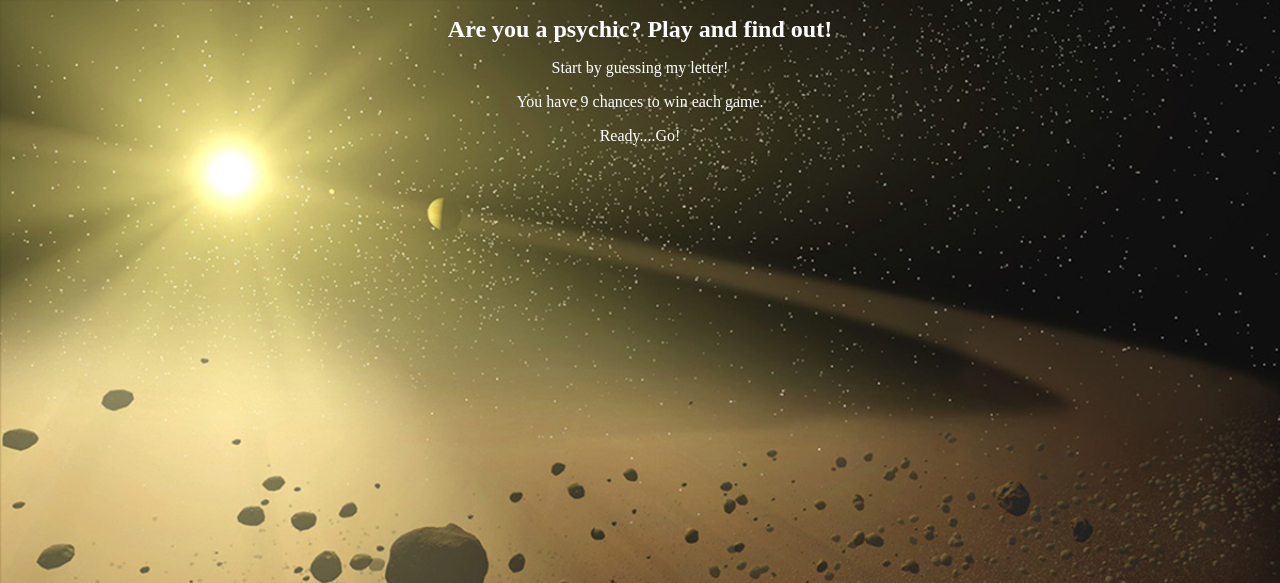
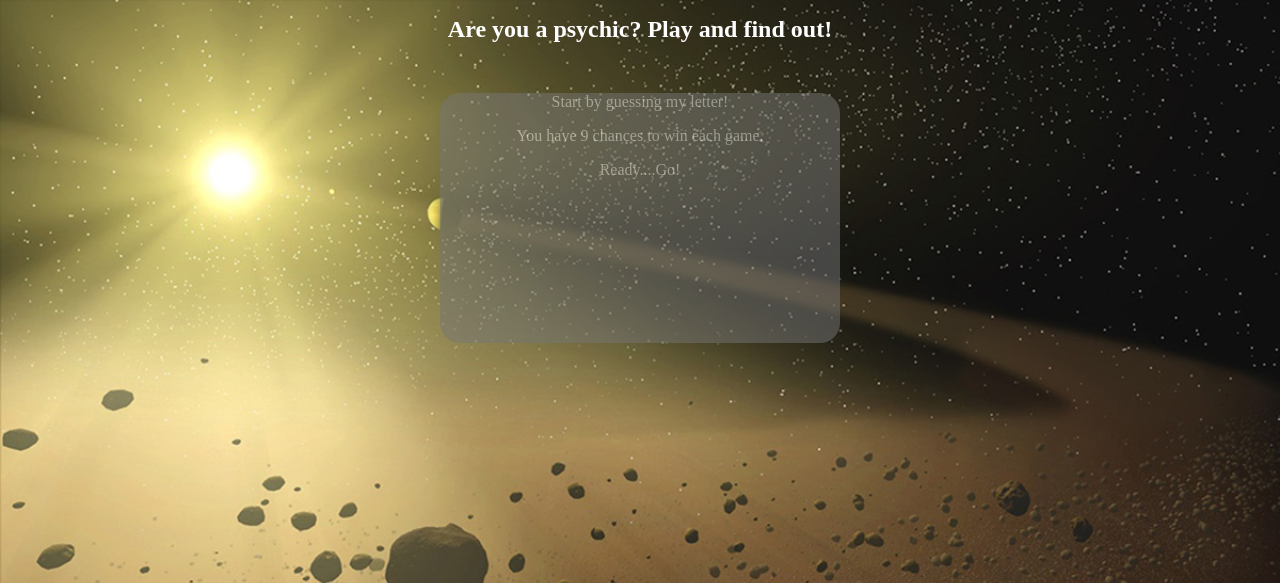
Before and after one commit to evnelson315/HW3, a PHP site: page / in a window 1280 px wide. Shown: the top 583 px of the page. Run offline with PHP 8.4, Linux system fonts and the light colour scheme.

Commit message:
clean up

```diff
--- a/psychic.html
+++ b/psychic.html
@@ -10,12 +10,13 @@
 
 <h1> Are you a psychic? Play and find out! </h1>
 
-
+<div class="gameWrapper"><!--This wraps the game id -->
 <!-- This is where the code will go that we created. -->
-<div id="game">
-	<p>Start by guessing my letter!</p>
-	<p>You have 9 chances to win each game.</p>
-	<p>Ready....Go!</p>
+	<div id="game">
+		<p>Start by guessing my letter!</p>
+		<p>You have 9 chances to win each game.</p>
+		<p>Ready....Go!</p>
+	</div>
 </div>
 
 <script type="text/javascript">
@@ -36,7 +37,7 @@ document.onkeyup = function(event) {
 	// This sets the computer guess equal to the random.
 	var computerGuess = computerChoices[Math.floor(Math.random() * computerChoices.length)];
 
-	// Making sure the user chooses r, p, or s
+
 	if (userGuess == computerGuess){
 			wins++, attempts = "9";
 		console.log("Awesome! Computer was thinking" + " " +computerGuess);
@@ -55,7 +56,7 @@ document.onkeyup = function(event) {
    else {alert ("You might be psychic but don't quit your day job");
 }
 
-		var html = "<p>guess my letter</p>" +
+		var html = "<h2>guess my letter</h3>" +
 		"<p>wins: " +
 		wins +
 		"</p>" +
--- a/psystyle.css
+++ b/psystyle.css
@@ -10,7 +10,16 @@ body {
 h1 {
 	font-size: 24px;
 }
+.gameWrapper{
+	background-color: #777;
+	height: 250px;
+	width: 400px;
+	margin: auto;
+	border-radius: 20px;
+	opacity: .5;
+}
 #game {
+	margin-top: 50px;
 	font-size: 16px;
 }
 footer {
```
